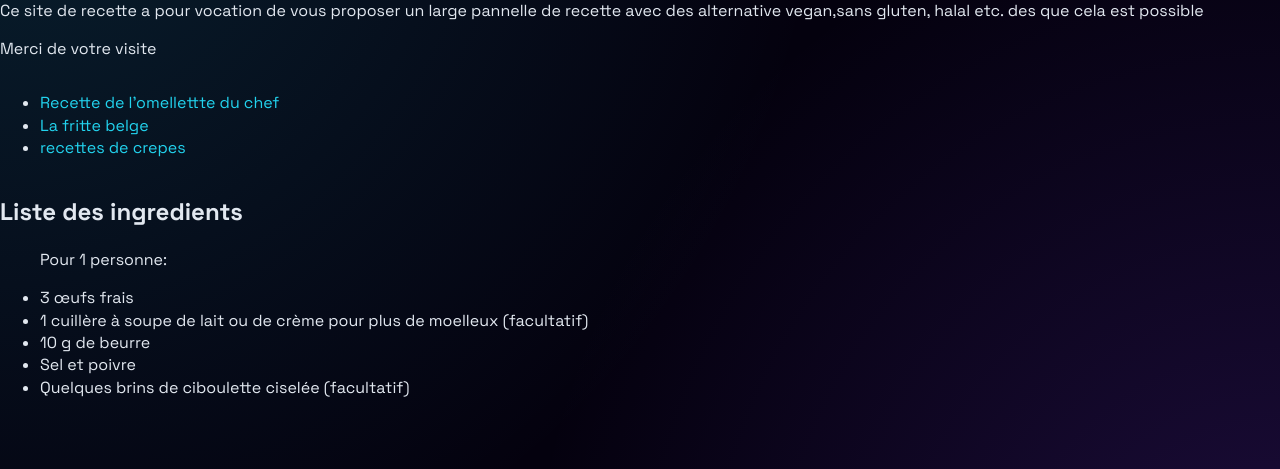
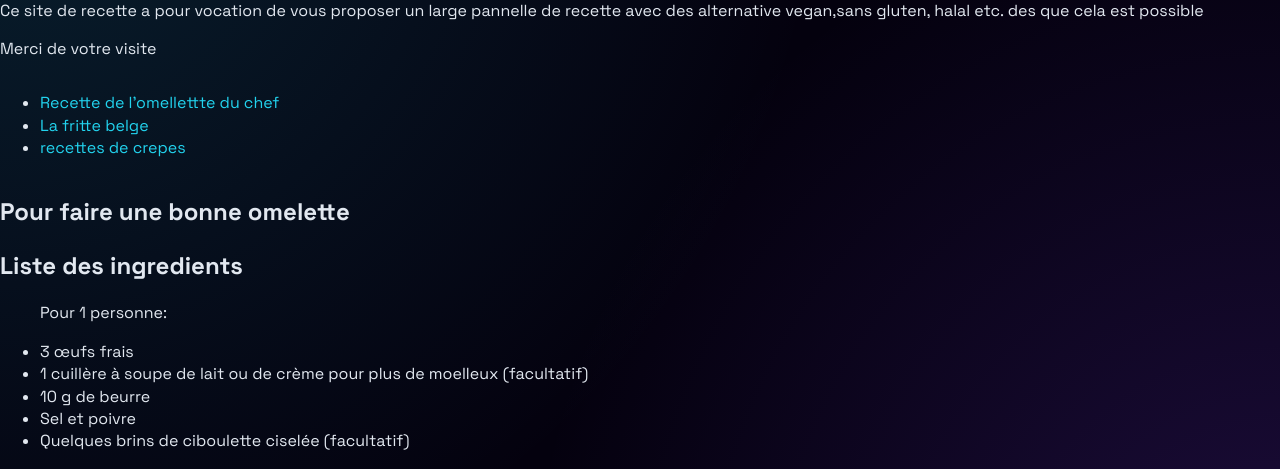
Before and after one commit to EL-waggy/aniss-d, a PHP site: page /aniss-d/Projets/recette/recettes/omelette/omellete.php in a window 1280 px wide. Shown: the part 174-643 px from the top of the page. Run offline with PHP 8.4, Linux system fonts and the light colour scheme.

Commit message:
commit du 29/10/2025, rien de special non plus je suis une merde

```diff
--- a/Projets/recette/recettes/omelette/omellete.php
+++ b/Projets/recette/recettes/omelette/omellete.php
@@ -58,6 +58,7 @@ include $_SERVER['DOCUMENT_ROOT'] . '/partial/bootstrap.php';
 
 <article>
   <section>
+    <h2>Pour faire une bonne omelette</h2>
     <h2><b> Liste des ingredients</b></h2>
       <ul>
         <p>Pour 1 personne: </p>
```
